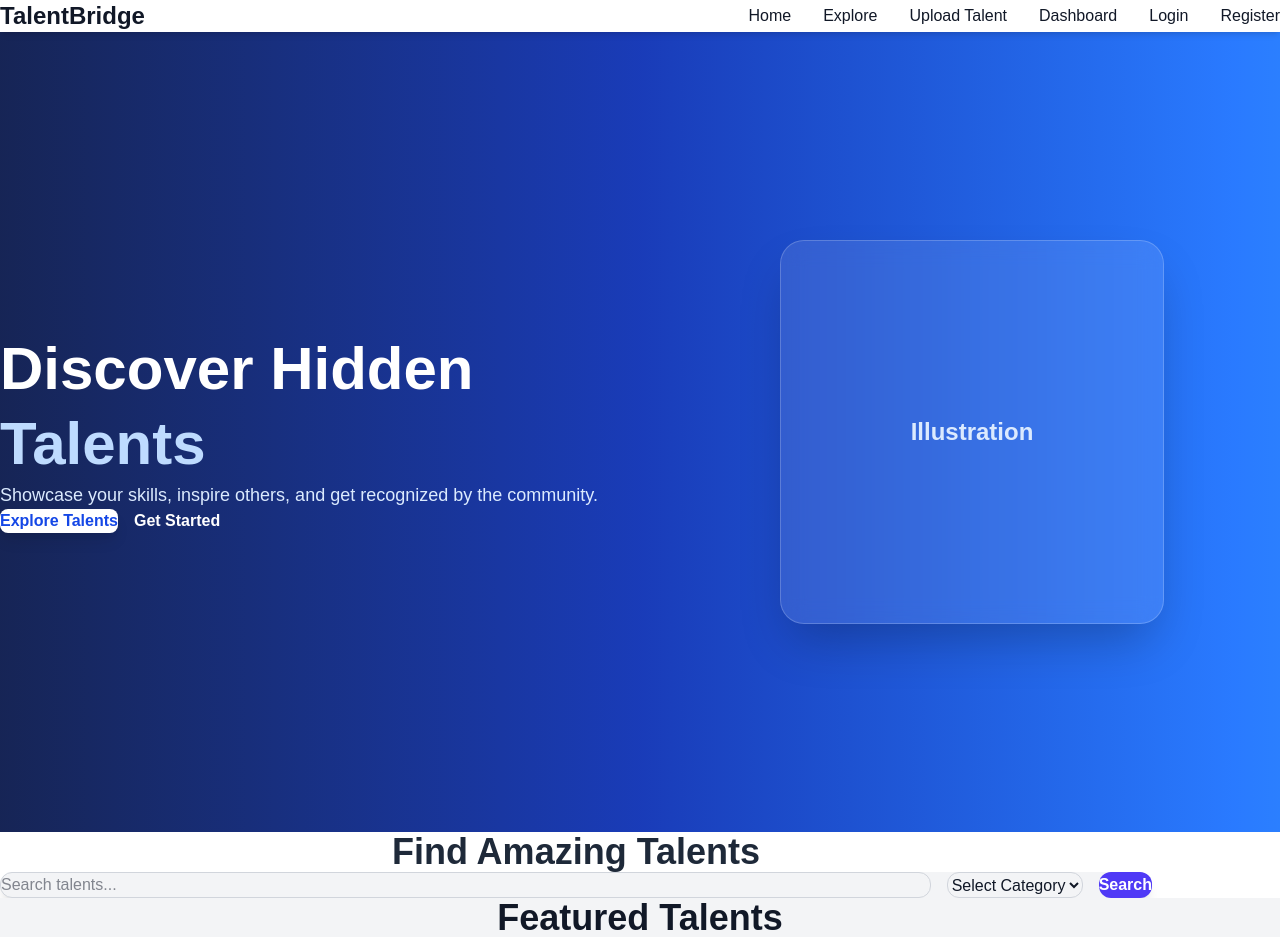
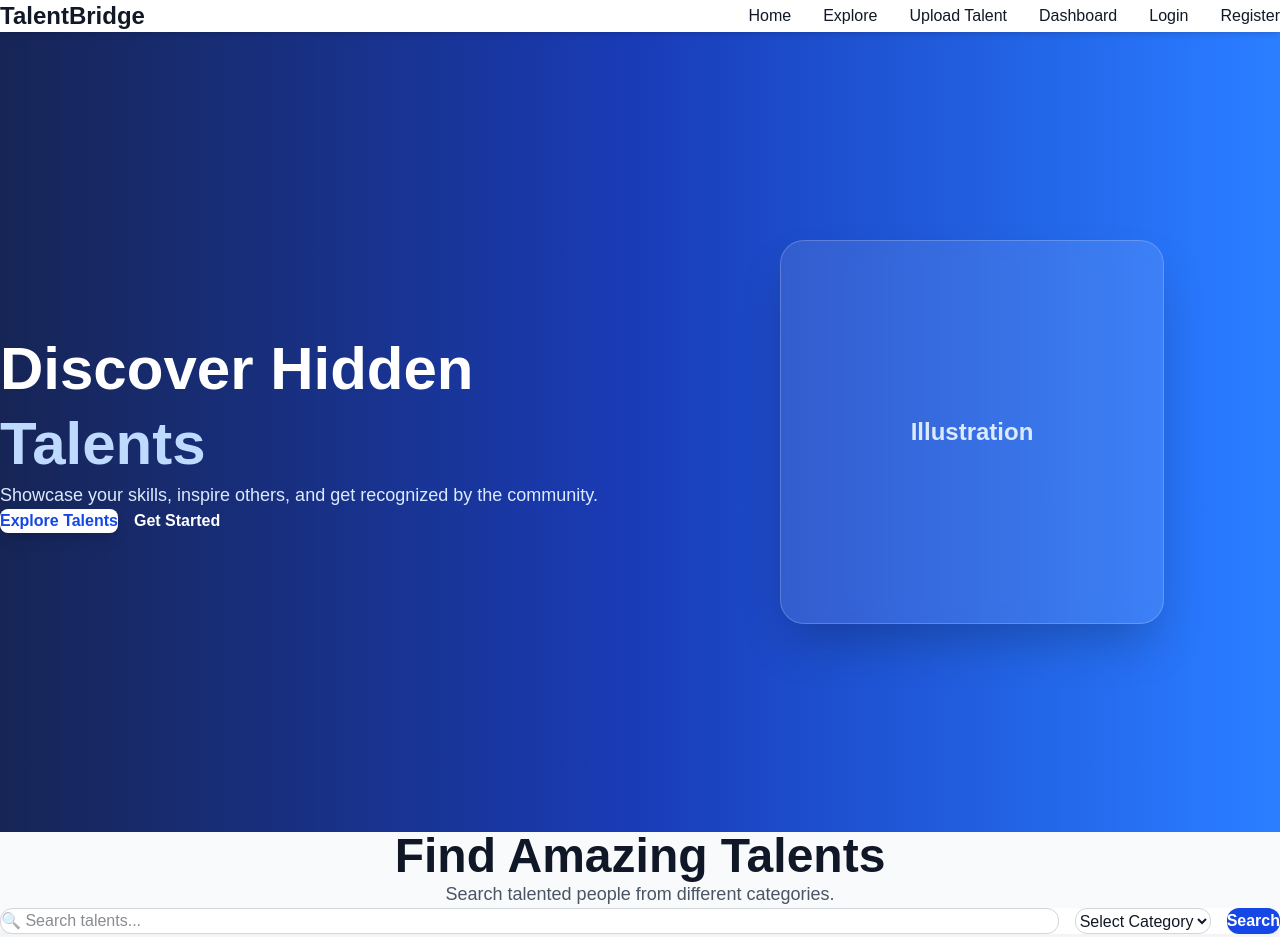
Before and after one commit to Aarati123456/TalentBridge, a React (Vite) app: page / in a window 1280 px wide. Shown: the top 937 px of the page. Built offline with nearby package versions, Linux system fonts and the light colour scheme.

Commit message:
Update Home and Search Section

```diff
--- a/src/components/home/SearchSection.jsx
+++ b/src/components/home/SearchSection.jsx
@@ -2,26 +2,32 @@ import React from "react";
 
 const SearchSection = () => {
   return (
-    <section className="bg-white py-16">
-      <div className="max-w-6xl mx-auto px-6">
+    <section className="py-20 bg-gray-50">
+      <div className="max-w-7xl mx-auto px-6">
 
         {/* Heading */}
-        <h2 className="text-4xl font-bold text-center text-gray-800 mb-10">
-          Find Amazing Talents
-        </h2>
+        <div className="text-center mb-12">
+          <h2 className="text-5xl font-bold text-gray-900">
+            Find Amazing Talents
+          </h2>
+
+          <p className="mt-4 text-lg text-gray-600">
+            Search talented people from different categories.
+          </p>
+        </div>
 
         {/* Search Box */}
-        <div className="bg-gray-100 rounded-2xl shadow-lg p-6 flex flex-col md:flex-row gap-4">
+        <div className="bg-white rounded-2xl shadow-xl p-6 flex flex-col md:flex-row gap-4">
 
           {/* Search Input */}
           <input
             type="text"
-            placeholder="Search talents..."
-            className="flex-1 px-5 py-4 rounded-xl border border-gray-300 focus:outline-none focus:ring-2 focus:ring-indigo-500"
+            placeholder="🔍 Search talents..."
+            className="flex-1 px-5 py-4 rounded-xl border border-gray-300 focus:outline-none focus:ring-2 focus:ring-blue-600"
           />
 
-          {/* Category Dropdown */}
-          <select className="px-5 py-4 rounded-xl border border-gray-300 focus:outline-none focus:ring-2 focus:ring-indigo-500">
+          {/* Category */}
+          <select className="px-5 py-4 rounded-xl border border-gray-300 focus:outline-none focus:ring-2 focus:ring-blue-600">
             <option>Select Category</option>
             <option>Singing</option>
             <option>Dancing</option>
@@ -32,8 +38,8 @@ const SearchSection = () => {
             <option>Writing</option>
           </select>
 
-          {/* Search Button */}
-          <button className="bg-indigo-600 text-white px-8 py-4 rounded-xl font-semibold hover:bg-indigo-700 transition">
+          {/* Button */}
+          <button className="bg-blue-700 hover:bg-blue-800 text-white px-8 py-4 rounded-xl font-semibold transition duration-300">
             Search
           </button>
 
--- a/src/pages/Home.jsx
+++ b/src/pages/Home.jsx
@@ -7,6 +7,7 @@ import FeaturedTalents from "../components/home/FeaturedTalents";
 import TrendingTalents from "../components/home/TrendingTalents";
 import WhyChoose from "../components/home/WhyChoose";
 import CallToAction from "../components/home/CallToAction";
+
 const Home = () => {
   return (
     <div className="min-h-screen bg-gray-50">
```
